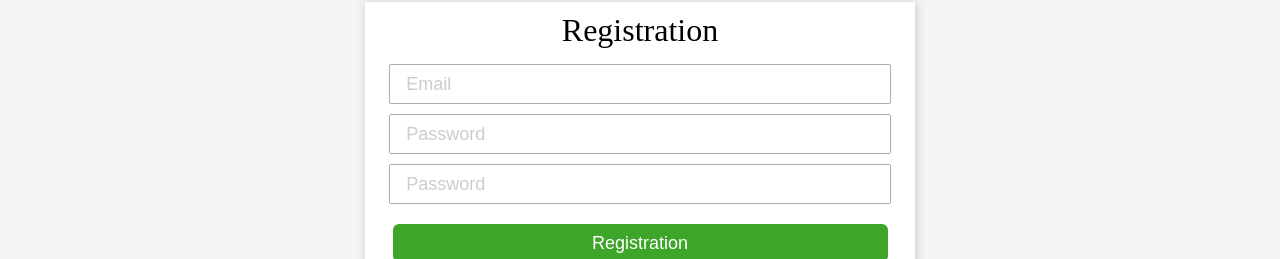
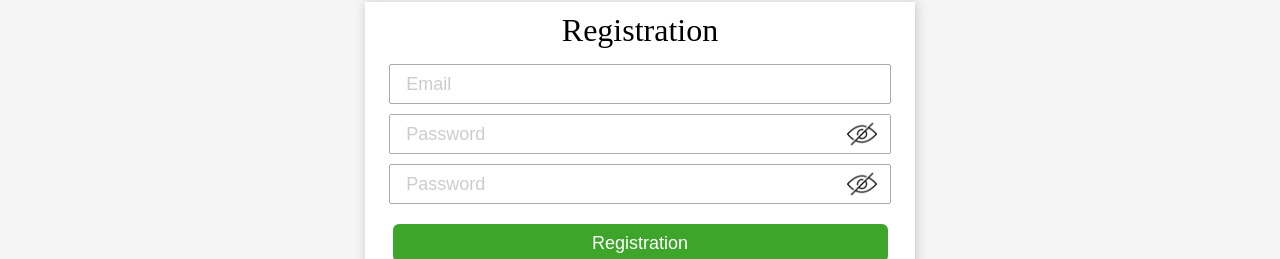
Before and after one commit to PavelPetrochenkov/todo, a React (Create React App) app: page /registration in a window 1280 px wide. Shown: the part 99-358 px from the top of the page. Built offline with nearby package versions, Linux system fonts and the light colour scheme.

Commit message:
add validations and add button hide / show

```diff
--- a/src/components/layout/Header/Header.tsx
+++ b/src/components/Header/Header.tsx
@@ -2,9 +2,9 @@ import React, { useCallback } from 'react'
 import { useSelector, useDispatch } from 'react-redux'
 import { Link, useHistory } from 'react-router-dom'
 import styled from 'styled-components'
-import { logOut } from '../../../redux/actions/userAction'
-import { getUser, isUserAuthorized } from '../../../redux/selectors/userSelector'
-import { User } from '../../../typescript/User'
+import { logOut } from '../../redux/actions/userAction'
+import { getUser, isUserAuthorized } from '../../redux/selectors/userSelector'
+import { User } from '../../typescript/User'
 
 
 function NavigationBar() {
--- a/src/components/layout/Login/Login.tsx
+++ b/src/components/layout/Login/Login.tsx
@@ -3,6 +3,8 @@ import { useDispatch, useSelector } from 'react-redux';
 import styled from 'styled-components';
 import { logIn } from '../../../redux/actions/userAction'
 import { isLogInError } from '../../../redux/selectors/userSelector';
+import Show from '../../../icon/Show.png'
+import Hide from '../../../icon/Hide.png'
 
 function Login() {
 
@@ -11,81 +13,59 @@ function Login() {
     const [inputEmailValue, setInputEmailValue] = useState<string>('');
     const [inputPasswordValue, setInputPasswordValue] = useState<string>('');
 
-    const [validEmailValue, setValidEmailValue] = useState<string>('');
-    const [validPasswordValue, setValidPasswordValue] = useState<string>('');
+    const [isHideMode, setIsHideMode] = useState<boolean>(false);
+
 
     const isError:boolean = useSelector(isLogInError);
 
     const handleChangeEmail = useCallback((e:React.ChangeEvent<HTMLInputElement>) => {
-        setInputEmailValue(e.target.value);
-        validateField('email', e.target.value);
+        setInputEmailValue(e.target.value)
     }, [inputEmailValue]);
 
     const handleChangePassword = useCallback((e:React.ChangeEvent<HTMLInputElement>) => {
-        setInputPasswordValue(e.target.value);
-        validateField('password', e.target.value);
+        setInputPasswordValue(e.target.value)
     }, [inputPasswordValue]);
 
     const handleClickLogIn = useCallback((e:React.MouseEvent<HTMLButtonElement>)=>{
         e.preventDefault();
-        validateField('email', inputEmailValue);
-        validateField('password', inputPasswordValue);
-        !validEmailValue.length && !validPasswordValue.length && doLogIn()
-    }, [validEmailValue, validPasswordValue]);
+        doLogIn(inputEmailValue, inputPasswordValue);
+        setInputEmailValue('');
+        setInputPasswordValue('');
+    }, [inputEmailValue, inputPasswordValue]);
 
-    const doLogIn = useCallback(() => {
+    const doLogIn = useCallback((email:string, password:string) => {
         dispatch(logIn({
             id: Date.now().toString(),
-            login: inputEmailValue,
-            password: inputPasswordValue
+            login: email,
+            password: password
         }));
-        setInputEmailValue('');
-        setInputPasswordValue('');
-    },[inputEmailValue, inputPasswordValue])
+    },[])
 
-    const validateField = useCallback((fieldName:string, value:string) => {
-        switch(fieldName) {
-          case 'email':
-            if(value === ''){
-                setValidEmailValue('Please fill out this field');
-                break;
-            }
-            value.match(/^([\w.%+-]+)@([\w-]+\.)+([\w]{2,})$/i)
-            ? setValidEmailValue('')
-            : setValidEmailValue('Email is invalid');
-            break;
-          case 'password':
-            if(value === ''){
-                setValidPasswordValue('Please fill out this field');
-                break;
-            }
-            value.length >= 6
-            ? setValidPasswordValue('')
-            : setValidPasswordValue('Password is too short')
-            break;
-          default:
-            break;
+    const handleClickHideEye = useCallback((e:any) => {
+        if(e.target.parentNode.firstChild.type === 'text'){
+            e.target.parentNode.firstChild.type = 'password';
+            setIsHideMode(false)
+        } else {
+            e.target.parentNode.firstChild.type = 'text';
+            setIsHideMode(true)
         }
-      },[])
+    }, [])
 
     return (
         <StyledLogin>
              <Title>Authorization</Title>
              {isError && <ErrorTitleSpan>Authorization was fail</ErrorTitleSpan>}
             <Form>
-                {
-                    !!validEmailValue.length && <ErrorSpan>{validEmailValue}</ErrorSpan>
-                }
                 <Input type="text" placeholder="Email"
                 value={inputEmailValue}
                 onChange={handleChangeEmail}
                 />
-                 {
-                    !!validPasswordValue.length && <ErrorSpan>{validPasswordValue}</ErrorSpan>
-                }
+                <InputArea>
                 <Input type="password" placeholder="Password"
                 value={inputPasswordValue}
                 onChange={handleChangePassword}/>
+                <HideEye onClick={handleClickHideEye} show={isHideMode}/>
+                </InputArea>
                 <LogIn
                 onClick={handleClickLogIn}
                 >Log in</LogIn>
@@ -189,4 +169,29 @@ const ErrorSpan = styled.span`
 const ErrorTitleSpan = styled(ErrorSpan)`
     font-size:28px;
 `
+
+const InputArea = styled.div`
+    position:relative;
+    display:flex;
+    width:100%;
+    justify-content:center;
+    align-items:center;
+`
+
+const HideEye = styled.div<{show?:boolean}>`
+    position:absolute;
+    right: 7%;
+    height:30px;
+    width:30px;
+    background-image: url(${props => props.show ? Show : Hide});
+    background-size: 30px 30px;
+    background-position: center;
+    background-repeat: no-repeat;
+    z-index:2;
+
+    :hover{
+        cursor:pointer;
+    }
+`
+
 export default Login
--- a/src/components/layout/Registration/Registration.tsx
+++ b/src/components/layout/Registration/Registration.tsx
@@ -1,5 +1,8 @@
 import React, { useState, useCallback } from 'react';
 import styled from 'styled-components';
+import Show from '../../../icon/Show.png'
+import Hide from '../../../icon/Hide.png'
+import { validateField } from '../../../validations/registrationValid';
 
 function Registration() {
 
@@ -7,36 +10,93 @@ function Registration() {
     const [inputPasswordValue, setInputPasswordValue] = useState<string>('');
     const [inputConfirmPasswordValue, setInputConfirmPasswordValue] = useState<string>('');
 
+    const [validEmailValue, setValidEmailValue] = useState<string>('');
+    const [validPasswordValue, setValidPasswordValue] = useState<string>('');
+    const [validConfirmPasswordValue, setValidConfirmPasswordValue] = useState<string>('');
+
+    const [isHideMode, setIsHideMode] = useState<boolean>(false);
+    const [isHideModeConfirm, setIsHideModeConfirm] = useState<boolean>(false);
+
     const handleChangeEmail = useCallback((e:React.ChangeEvent<HTMLInputElement>) => {
         setInputEmailValue(e.target.value);
+        setValidEmailValue(validateField('email', e.target.value));
     }, []);
 
     const handleChangePassword = useCallback((e:React.ChangeEvent<HTMLInputElement>) => {
         setInputPasswordValue(e.target.value);
+        setValidPasswordValue(validateField('password', e.target.value));
     }, []);
 
     const handleChangeConfirmPassword = useCallback((e:React.ChangeEvent<HTMLInputElement>) => {
         setInputConfirmPasswordValue(e.target.value);
-    }, []);
+        setValidConfirmPasswordValue(validateField('confirm-password', e.target.value, inputPasswordValue));
+    }, [inputPasswordValue]);
 
     const handleClickRegistration = useCallback((e:React.MouseEvent<HTMLButtonElement>)=>{
-        e.preventDefault()
-    }, [])
+        e.preventDefault();
+        setValidEmailValue(validateField('email', inputEmailValue));
+        setValidPasswordValue(validateField('password', inputPasswordValue));
+        setValidConfirmPasswordValue(validateField('confirm-password', inputConfirmPasswordValue, inputPasswordValue));
+        !!validEmailValue && !!validPasswordValue && !!validPasswordValue && doRegister()
+    }, [inputEmailValue, inputPasswordValue, inputConfirmPasswordValue,
+        validEmailValue, validPasswordValue, validPasswordValue])
+
+
+    const doRegister = useCallback(() => {
+        setInputEmailValue('');
+        setInputPasswordValue('');
+        setInputConfirmPasswordValue('');
+    },[])
+
+    const handleClickHideEye = (e:any) => {
+        if(e.target.parentNode.firstChild.type === 'text'){
+            e.target.parentNode.firstChild.type = 'password';
+            setIsHideMode(false)
+        } else {
+            e.target.parentNode.firstChild.type = 'text';
+            setIsHideMode(true)
+        }
+    }
+
+    const handleClickConfirmHideEye = (e:any) => {
+        if(e.target.parentNode.firstChild.type === 'text'){
+            e.target.parentNode.firstChild.type = 'password';
+            setIsHideModeConfirm(false)
+        } else {
+            e.target.parentNode.firstChild.type = 'text';
+            setIsHideModeConfirm(true)
+        }
+    }
 
     return (
         <StyledRegistration>
              <Title>Registration</Title>
             <Form>
+                {
+                    <ErrorSpan>{validEmailValue}</ErrorSpan>
+                }
                 <Input type="text" placeholder="Email"
                 value={inputEmailValue}
                 onChange={handleChangeEmail}
                 />
+                 {
+                    <ErrorSpan>{validPasswordValue}</ErrorSpan>
+                }
+                 <InputArea>
                 <Input type="password" placeholder="Password"
                 value={inputPasswordValue}
                 onChange={handleChangePassword}/>
+                <HideEye onClick={handleClickHideEye} show={isHideMode}/>
+                </InputArea>
+                 {
+                    <ErrorSpan>{validConfirmPasswordValue}</ErrorSpan>
+                }
+                 <InputArea>
                 <Input type="password" placeholder="Password"
                 value={inputConfirmPasswordValue}
                 onChange={handleChangeConfirmPassword}/>
+                 <HideEye onClick={handleClickConfirmHideEye} show={isHideModeConfirm}/>
+                </InputArea>
                 <CreateNewAccount
                 onClick={handleClickRegistration}
                 >Registration</CreateNewAccount>
@@ -134,4 +194,33 @@ const Hr = styled.hr`
     opacity:0.2;
 `
 
+const ErrorSpan = styled.span`
+    width:90%;
+    color:rgb(130, 0, 0);
+`
+
+const InputArea = styled.div`
+    position:relative;
+    display:flex;
+    width:100%;
+    justify-content:center;
+    align-items:center;
+`
+
+const HideEye = styled.div<{show?:boolean}>`
+    position:absolute;
+    right: 7%;
+    height:30px;
+    width:30px;
+    background-image: url(${props => props.show ? Show : Hide});
+    background-size: 30px 30px;
+    background-position: center;
+    background-repeat: no-repeat;
+    z-index:2;
+
+    :hover{
+        cursor:pointer;
+    }
+`
+
 export default Registration
--- a/src/pages/LoginPage.tsx
+++ b/src/pages/LoginPage.tsx
@@ -1,20 +1,7 @@
-import { useEffect } from 'react'
-import { useSelector } from 'react-redux'
-import { useHistory } from 'react-router-dom'
 import Login from '../components/layout/Login/Login'
-import Page from '../components/layout/Page/Page'
-import { isUserAuthorized } from '../redux/selectors/userSelector'
+import Page from '../components/Page/Page'
 
 function LoginPage() {
-
-    const isAuthorized:boolean = useSelector(isUserAuthorized)
-
-    const history = useHistory()
-
-    useEffect(()=>{
-        isAuthorized && history.push('/')
-    },[isAuthorized])
-
     return (
         <Page>
             <Login/>
--- /dev/null
+++ b/src/validations/registrationValid.ts
@@ -0,0 +1,27 @@
+export const validateField = (fieldName:string, value:string, password?:string):string => {
+    switch(fieldName) {
+      case 'email':
+        if(value === ''){
+            return('Please fill out this field');
+        }
+        return (value.match(/^([\w.%+-]+)@([\w-]+\.)+([\w]{2,})$/i))
+        ? ''
+        : 'Email is invalid';
+      case 'password':
+        if(value === ''){
+            return('Please fill out this field');
+        }
+        return (value.length >= 6)
+        ? ''
+        : 'Password is too short'
+      case 'confirm-password':
+            if(value === ''){
+                return('Please fill out this field');
+            }
+            return (value === password)
+            ? ''
+            : 'Not matching'
+      default:
+        return ''
+    }
+}
```
Also changed, not shown: src/App.tsx (+11 -3 lines), src/pages/RegistrationPage.tsx (+1 -14 lines), src/pages/TodosPage.tsx (+1 -14 lines), src/components/Page/Page.tsx (renamed from src/components/layout/Page/Page.tsx), src/icon/Hide.png (added), src/icon/Show.png (added).
